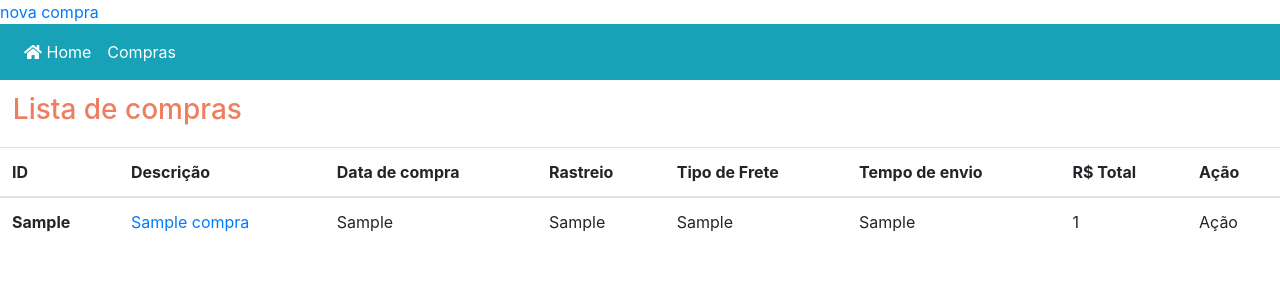
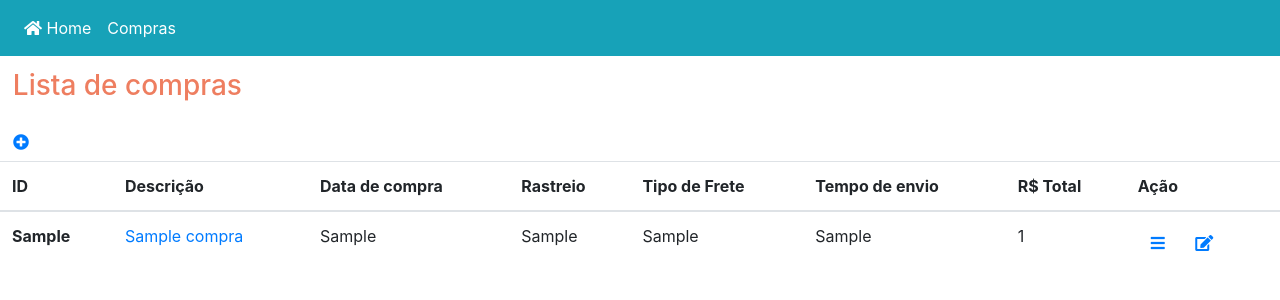
Before and after one commit to gopianco/teste, a Django app: template compras/templates/compras/lista_compras.html in a window 1280 px wide. Shown: the top 300 px of the page. Run offline with Django 3.2, Linux system fonts and the light colour scheme; the template is opened without the code that fills it: most values are stand-ins (such as "Sample title", 1, 10 or a date in 2020); some libraries are stand-ins or nearby versions.

Commit message:
adicionei botões em lista de compras

```diff
--- a/compras/static/css/compras.css
+++ b/compras/static/css/compras.css
@@ -6,3 +6,9 @@
     color: #EE7E60;
     padding: 1%;
 }
+
+.btn superior{
+    margin-left: 50%;
+    padding: 5%;
+
+}
--- a/compras/templates/compras/base.html
+++ b/compras/templates/compras/base.html
@@ -16,10 +16,7 @@
         <script src="https://code.jquery.com/jquery-3.3.1.slim.min.js" integrity="sha384-q8i/X+965DzO0rT7abK41JStQIAqVgRVzpbzo5smXKp4YfRvH+8abtTE1Pi6jizo" crossorigin="anonymous"></script>
         <script src="https://cdnjs.cloudflare.com/ajax/libs/popper.js/1.14.3/umd/popper.min.js" integrity="sha384-ZMP7rVo3mIykV+2+9J3UJ46jBk0WLaUAdn689aCwoqbBJiSnjAK/l8WvCWPIPm49" crossorigin="anonymous"></script>
         <script src="https://stackpath.bootstrapcdn.com/bootstrap/4.1.3/js/bootstrap.min.js" integrity="sha384-ChfqqxuZUCnJSK3+MXmPNIyE6ZbWh2IMqE241rYiqJxyMiZ6OW/JmZQ5stwEULTy" crossorigin="anonymous"></script>
-        <div class="page-header">
-                <a href="{% url 'nova_compra' %}" class="top-menu"><span class="glyphicon glyphicon-plus">nova compra</span></a>
 
-            </div>
         <nav class="navbar navbar-expand-sm bg-info navbar-info">
             <ul class="navbar-nav">
 
@@ -27,7 +24,7 @@
                 <a class="nav-link" href="/"><i class="fas fa-home"></i>   Home</a>
                 </li>
                 <li class="nav-item">
-                <a class="nav-link" href="#">Compras</a>
+                <a class="nav-link" href="/">Compras</a>
                 </li>
 
             </ul>
--- a/compras/templates/compras/compra_detalhes.html
+++ b/compras/templates/compras/compra_detalhes.html
@@ -32,7 +32,7 @@
             <td>Quantidade</td>
             <td>{{produto.custo}}</td>
             <td>{{produto.status}}</td>
-            <td><a class="btn btn-default" href="{% url 'editar_compra' pk=compra.pk %}"><span class="glyphicon glyphicon-pencil"></span></a></td>
+            <td><a class="btn btn-default" href="{% url 'editar_compra' pk=compra.pk %}"><span class="fa fa-edit"></span></a></td>
         {% endfor %}
         </tr>
       </tbody>
--- a/compras/templates/compras/lista_compras.html
+++ b/compras/templates/compras/lista_compras.html
@@ -5,6 +5,7 @@
 
 
 <h3 class = "titulo">Lista de compras</h3>
+<a href="{% url 'nova_compra' %}" class="btn superior"><span class="fa fa-plus-circle"></span></a>
 <div class="table-responsive">
 
   <table class="table table-hover">
@@ -30,7 +31,9 @@
             <td>{{compra.codigo_rastreio}}</td>
             <td>{{compra.tempo_envio}}</td>
             <td>{{compra.total_compra}}</td>
-            <td>Ação</td>
+            <td><a class="btn btn-default" href="{% url 'compra_detalhes' pk=compra.pk %}"><span class="fa fa-bars"></span></a>
+              <a class="btn btn-default" href="{% url 'editar_compra' pk=compra.pk %}"><span class="fa fa-edit"></span></a>
+            </td>
         {% endfor %}
         </tr>
       </tbody>
```
